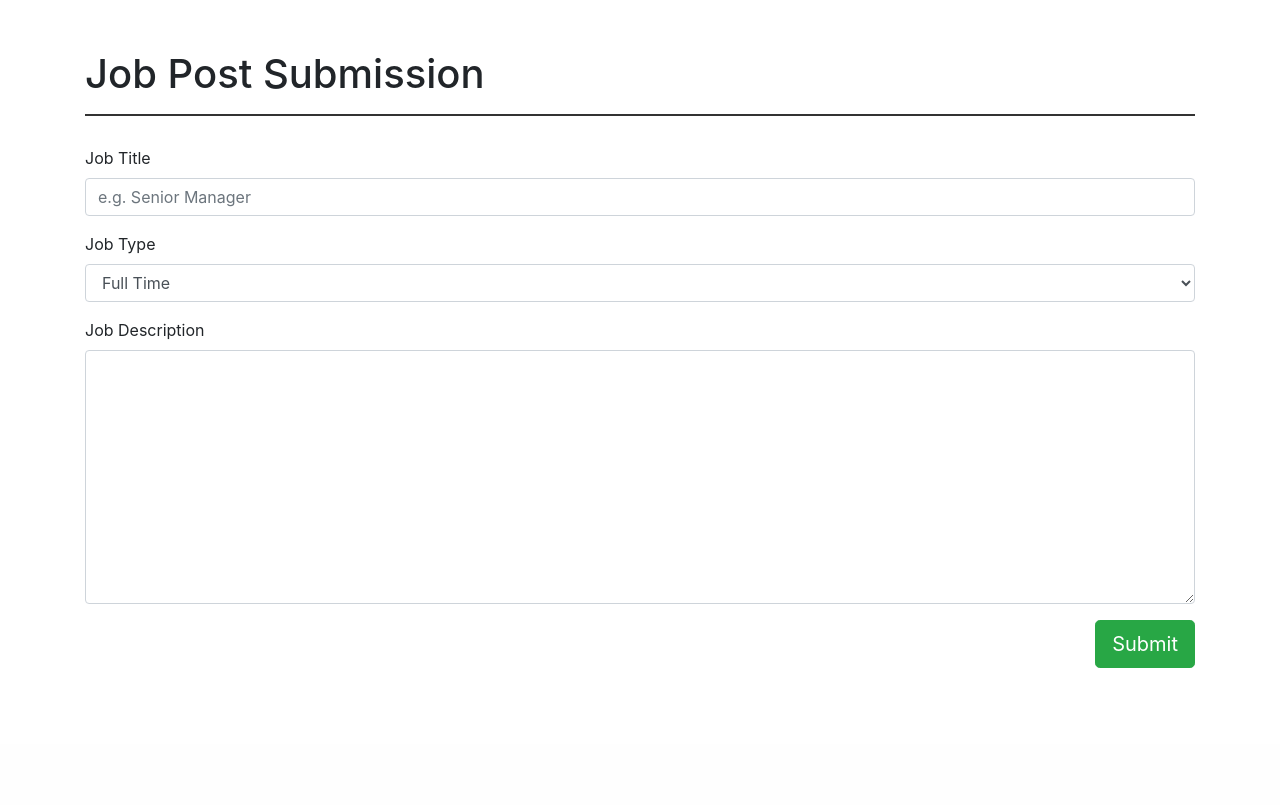
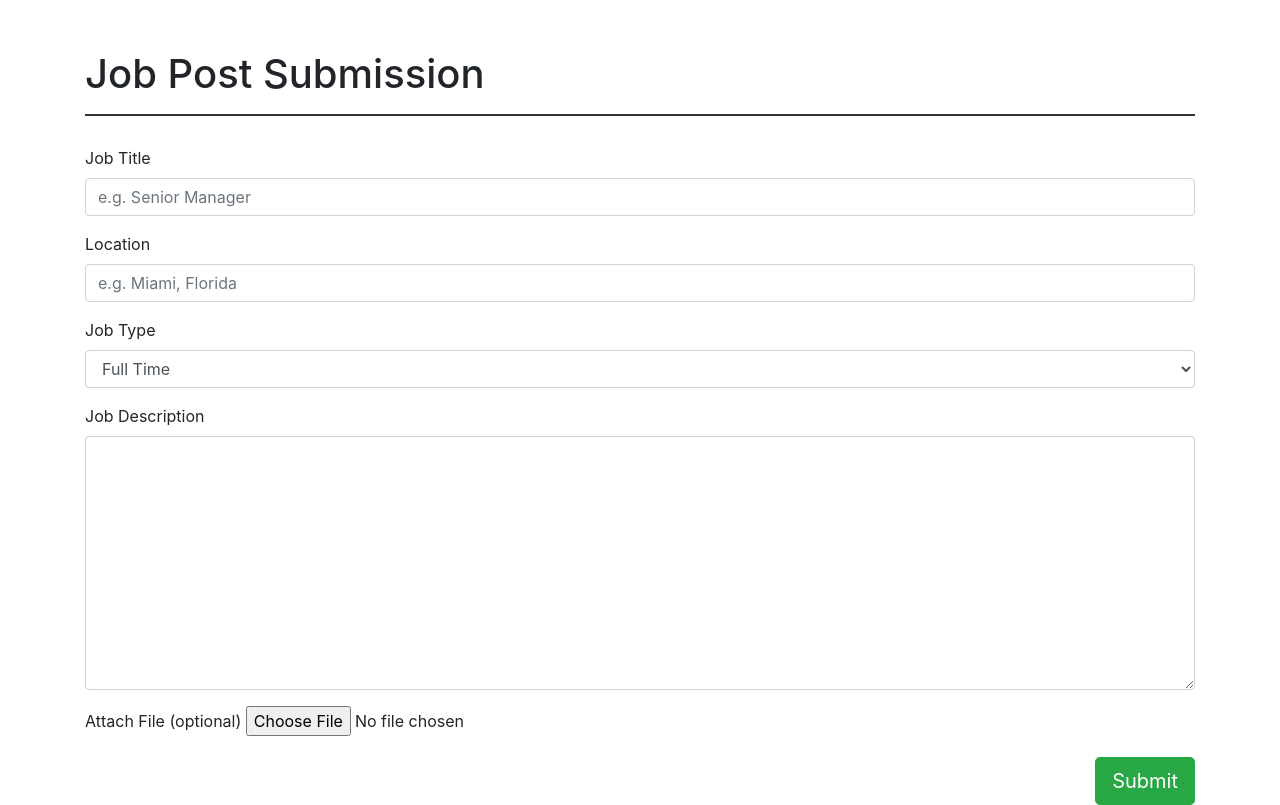
Before and after one commit to mwill279/Team-33-Aviation-portal, a Django app: page /jobpost/ in a window 1280 px wide. Shown: the part 56-861 px from the top of the page. Before the commit the page ends 724 px from the top, so only its background shows below. Run offline with Django 3.2, Linux system fonts and the light colour scheme; some libraries are stand-ins or nearby versions.

Commit message:
Did visual changes to the company page and added inputs to the job submission page.

```diff
--- a/aviation-project/templates/post_job.html
+++ b/aviation-project/templates/post_job.html
@@ -16,6 +16,11 @@
         </div>
 
         <div class="form-group">
+            <label for="Location">Location</label>
+            <input class="form-control" id="Location" placeholder="e.g. Miami, Florida">
+        </div>
+
+        <div class="form-group">
             <label for="JobType">Job Type</label>
             <select class="form-control" id="JobType">
                 <option>Full Time</option>
@@ -29,7 +34,12 @@
             <textarea class="form-control" id="Job Description" rows="10"></textarea>
         </div>
 
-        <button type ="submit" class="btn btn-success btn-lg float-right ">Submit</button>
+        <div class="form-group">
+            <label for="Attachment">Attach File (optional)</label>
+            <input type="file" class="Attachment" id="Attachment">
+        </div>
+
+        <button type="submit" class="btn btn-success btn-lg float-right ">Submit</button>
 
     </form>
 
```
Also changed, not shown: aviation-project/templates/CompanyPage.html (+13 -3 lines).
